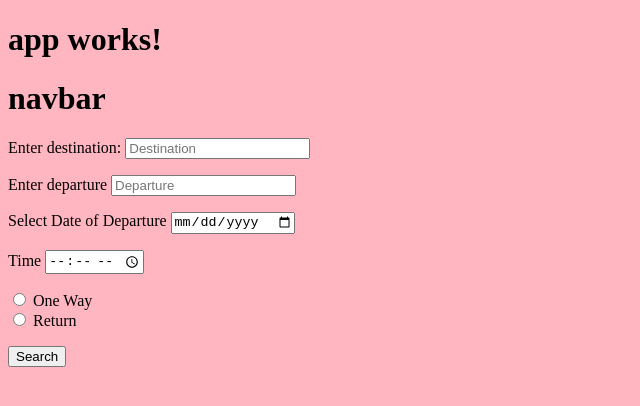
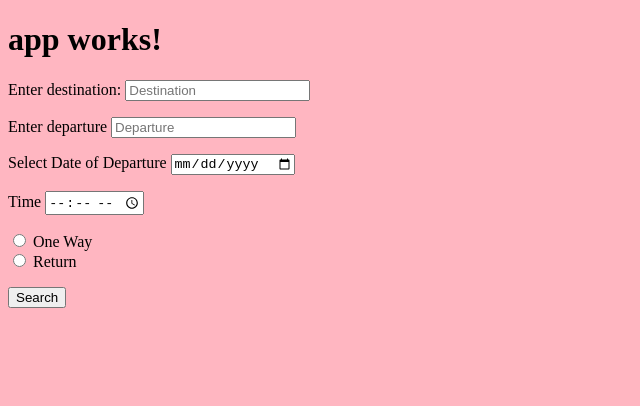
Before and after one commit to jeffyjo/AwesomeFlights, an Angular app: page / in a window 1280 px wide. Shown: the top 406 px of the page, without its empty margins (0-640 px from the left). Built offline with nearby package versions, Linux system fonts and the light colour scheme.

Commit message:
Startet på Navbar

```diff
--- a/src/app/css/navbar.css
+++ b/src/app/css/navbar.css
@@ -1,3 +1,5 @@
-
+#navbar-container {
+  margin: 0 auto;
+  background-color: green; }
 
 /*# sourceMappingURL=navbar.css.map */
--- a/src/app/navbar.template.html
+++ b/src/app/navbar.template.html
@@ -1,3 +1,5 @@
-<h1>
-    navbar
-</h1>
+<div id="navbar-container">
+    <div id="logoFront">
+
+    </div>
+</div>
--- a/src/app/scss/navbar.scss
+++ b/src/app/scss/navbar.scss
@@ -0,0 +1,6 @@
+#navbar-container {
+    margin: 0 auto;
+    background-color: green;
+}
+
+#logoFront {}
```
Also changed, not shown: 2 other files (tests, documents, lock files or other folders).
